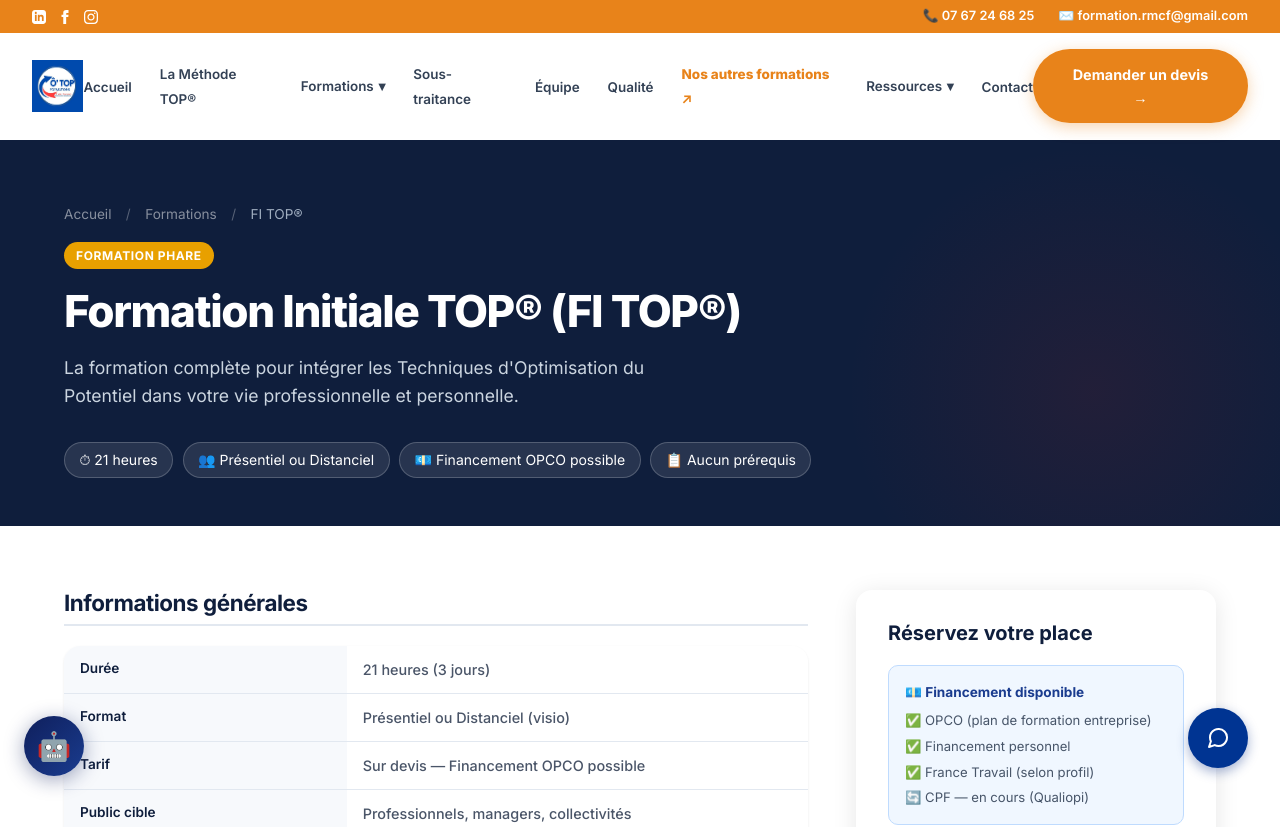
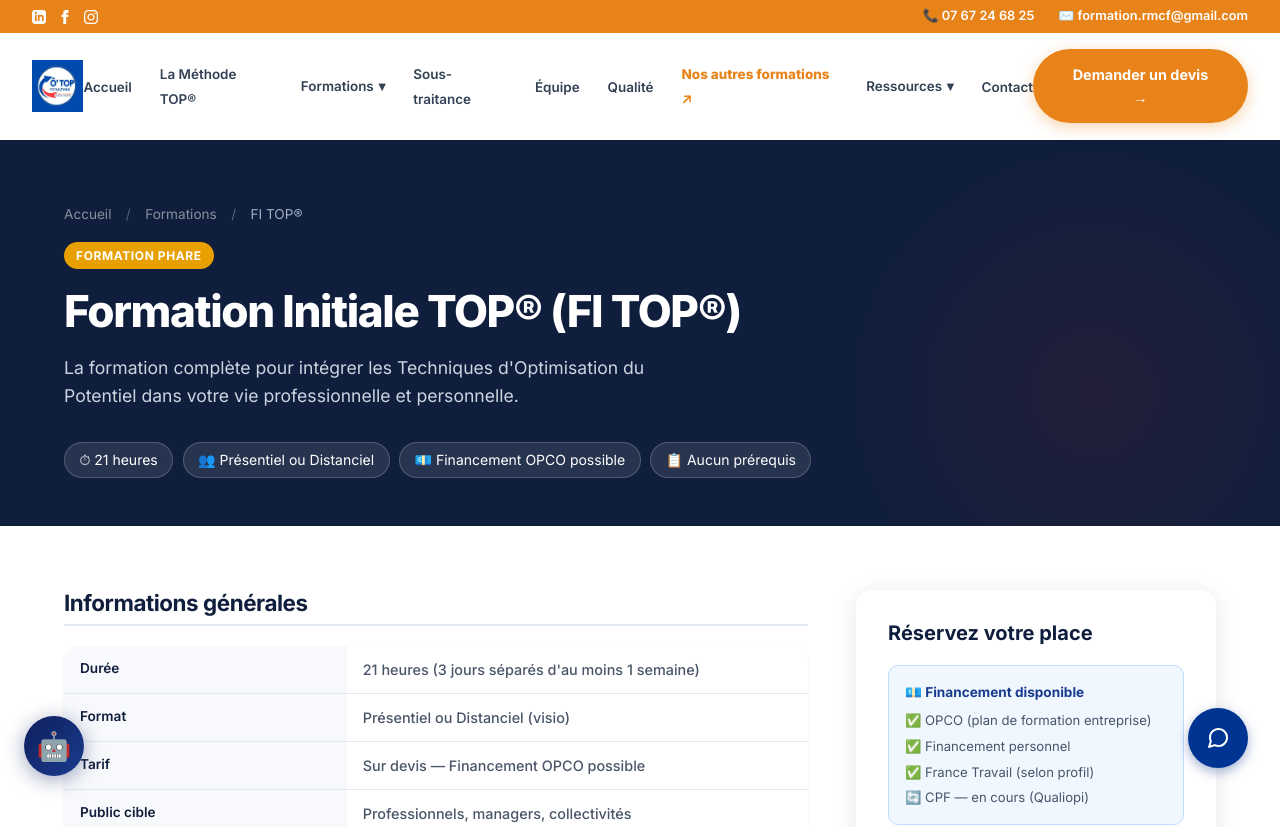
Before and after one commit to nacefsm-eng/O-Topformation, a Next.js app: page /formations/fi-top in a window 1280 px wide. Shown: the top 827 px of the page. Built offline with nearby package versions, Linux system fonts and the light colour scheme.

Commit message:
chore: Update FI TOP duration to 3 non-consecutive days

```diff
--- a/app/formations/fi-top/page.tsx
+++ b/app/formations/fi-top/page.tsx
@@ -122,7 +122,7 @@
               <h2 className="section-title">Informations générales</h2>
               <table className="info-table">
                 <tbody>
-                  <tr><th>Durée</th><td>21 heures (3 jours)</td></tr>
+                  <tr><th>Durée</th><td>21 heures (3 jours séparés d'au moins 1 semaine)</td></tr>
                   <tr><th>Format</th><td>Présentiel ou Distanciel (visio)</td></tr>
                   <tr><th>Tarif</th><td>Sur devis — Financement OPCO possible</td></tr>
                   <tr><th>Public cible</th><td>Professionnels, managers, collectivités</td></tr>
--- a/app/ressources/faq/page.tsx
+++ b/app/ressources/faq/page.tsx
@@ -51,7 +51,7 @@
     id: 7,
     question: "Quelle est la durée de la FI TOP® ?",
     answer:
-      "La Formation Initiale TOP® (FI TOP®) se déroule sur 3 jours consécutifs (ou non consécutifs selon les modalités choisies), pour un volume total de 21 heures de formation. Ces 21 heures comprennent les apports théoriques, les ateliers pratiques, les exercices guidés, les mises en situation et les évaluations. Une organisation sur des journées complètes de 7 heures est possible, tout comme une organisation en demi-journées selon les contraintes des participants. Contactez-nous pour organiser un calendrier adapté à votre emploi du temps.",
+      "La Formation Initiale TOP® (FI TOP®) se déroule sur 3 journées séparées d'au moins 1 semaine, pour un volume total de 21 heures de formation. Ces 21 heures comprennent les apports théoriques, les ateliers pratiques, les exercices guidés, les mises en situation et les évaluations. Une organisation sur des journées complètes de 7 heures est possible, tout comme une organisation en demi-journées selon les contraintes des participants. Contactez-nous pour organiser un calendrier adapté à votre emploi du temps.",
   },
   {
     id: 8,
```
